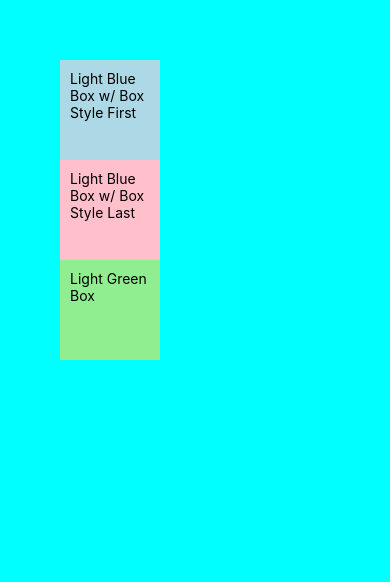
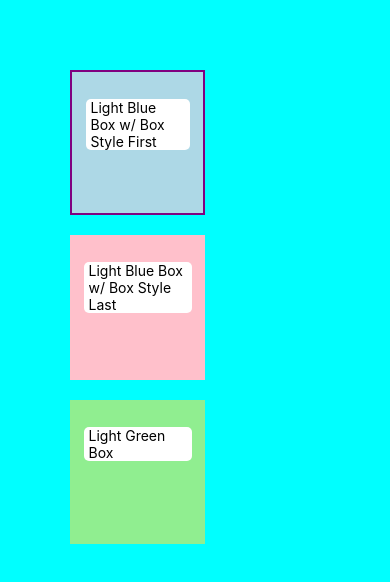
Before and after one commit to darylng154/learning_react-native, a React Native app: screen / in a window 390 px wide. Shown: the top 582 px of the page. Built offline with nearby package versions, Linux system fonts and the light colour scheme.

Commit message:
testing box model

```diff
--- a/App.js
+++ b/App.js
@@ -1,11 +1,12 @@
 import {View, Text, StyleSheet} from 'react-native';
 
-function box(text, style)
+function box(text, viewStyle, textStyle)
 {
   return (
     <View
-    style = {style}>
-      <Text>
+    style = {viewStyle}>
+      <Text
+      style = {textStyle}>
         {text}
       </Text>
     </View>
@@ -47,6 +48,22 @@ const styles = StyleSheet.create
       backgroundColor: 'pink'
     },
 
+    boxPercent:
+    {
+      width: '50%',
+      height: '20%',
+      paddingVertical: '10%',
+      paddingHorizontal: '5%',
+      margin: 10,
+      backgroundColor: 'pink'
+    },
+
+    border:
+    {
+      borderWidth: 2,
+      borderColor: 'purple',
+    },
+
     lightbluebox:
     {
       backgroundColor: 'lightblue',
@@ -55,6 +72,14 @@ const styles = StyleSheet.create
     lightgreenbox:
     {
       backgroundColor: 'lightgreen',
+    },
+
+    textBorder:
+    {
+      borderRadius: 5,
+      backgroundColor: 'white',
+      paddingHorizontal: 5,
+      alignContent: 'center'
     }
   }
 );
@@ -71,9 +96,13 @@ function App()
 
     {/* Use Array for Multiple Styles
         - last style takes precedence */}
-    {box('Light Blue Box w/ Box Style First', [styles.box, styles.lightbluebox])}
+    {/* {box('Light Blue Box w/ Box Style First', [styles.box, styles.lightbluebox])}
     {box('Light Blue Box w/ Box Style Last', [styles.lightbluebox, styles.box])}
-    {box('Light Green Box', [styles.box, styles.lightgreenbox])}
+    {box('Light Green Box', [styles.box, styles.lightgreenbox])} */}
+
+    {box('Light Blue Box w/ Box Style First', [styles.border, styles.boxPercent, styles.lightbluebox], styles.textBorder)}
+    {box('Light Blue Box w/ Box Style Last', [styles.lightbluebox, styles.boxPercent], styles.textBorder)}
+    {box('Light Green Box', [styles.boxPercent, styles.lightgreenbox], styles.textBorder)}
 
     </View>
   );
```
